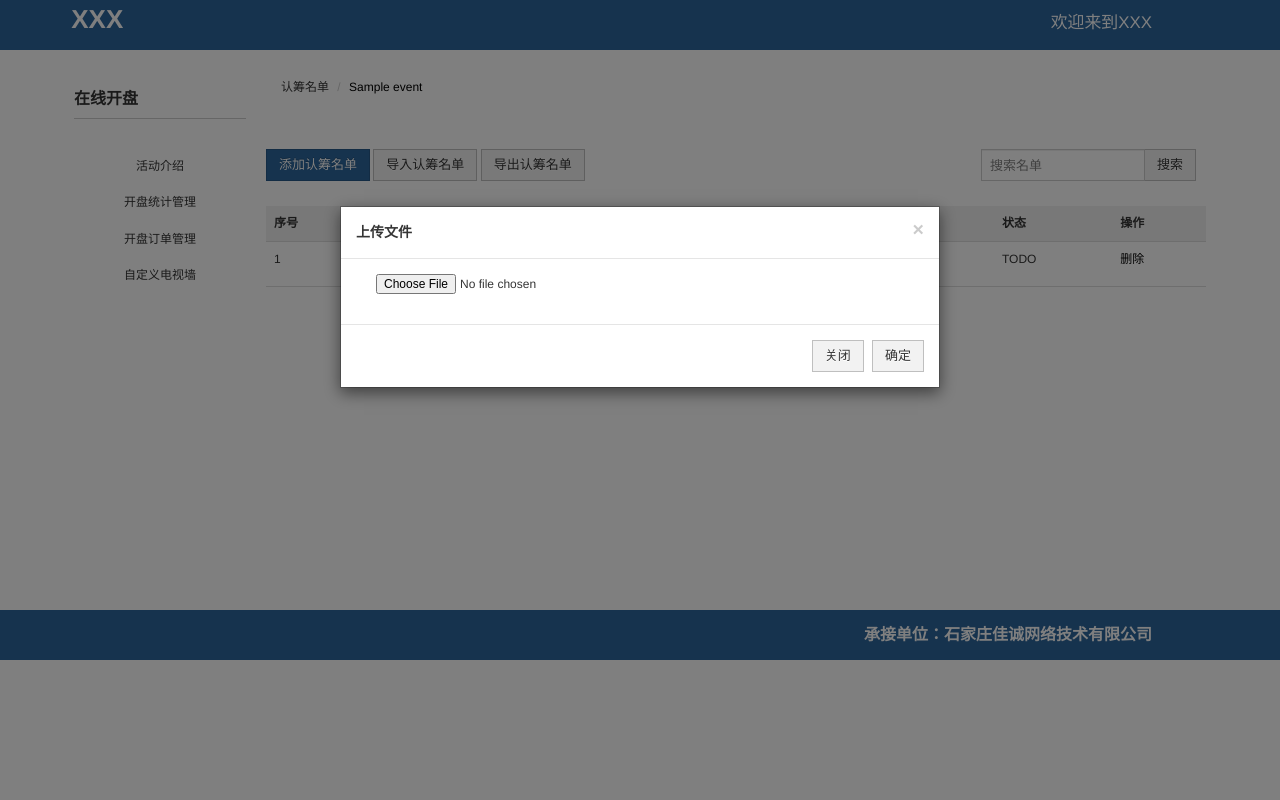
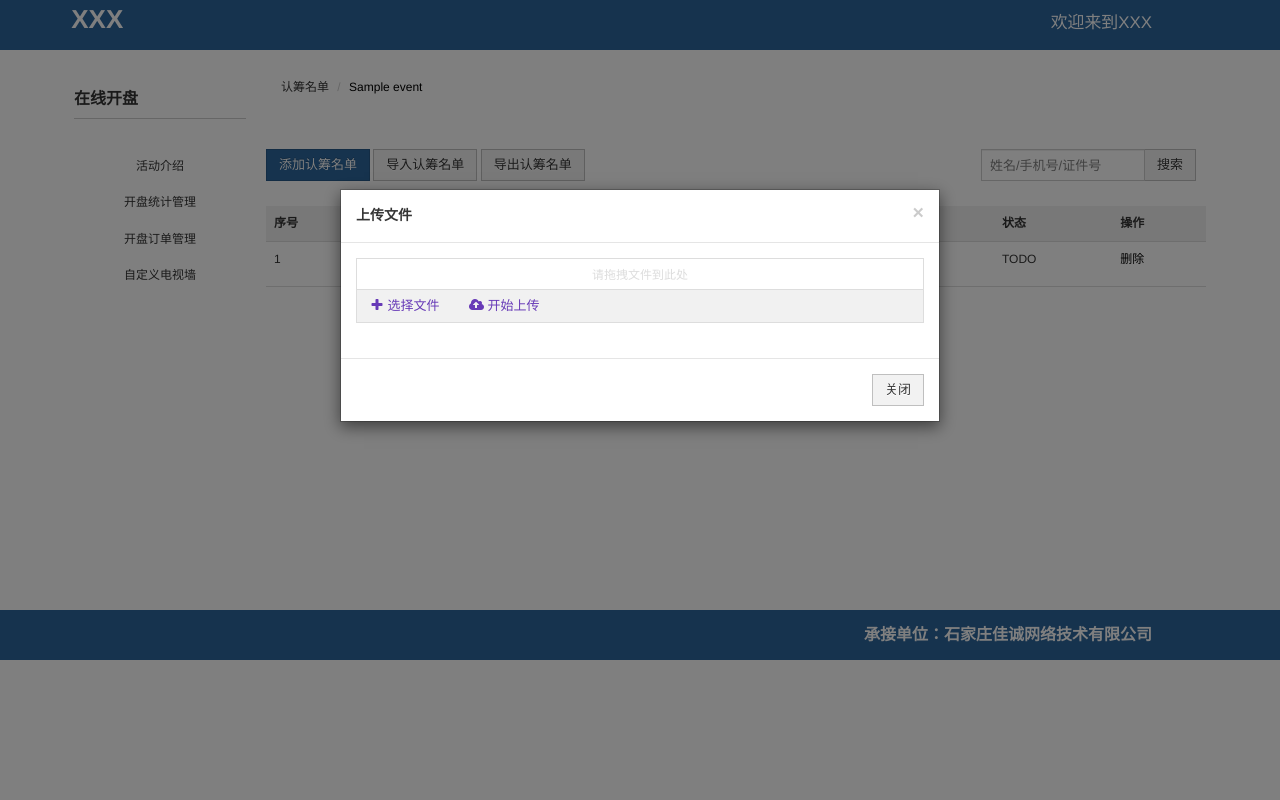
Before and after one commit to superOnes/roomBuy, a Django app: page /event/1/customs/ in a window 1280 px wide, after a click on "导入认筹名单". Run offline with Django 3.2, Linux system fonts and the light colour scheme; tables that the repository leaves empty hold one stand-in row (values such as "Sample post"); some libraries are stand-ins or nearby versions.

Commit message:
搜索功能、导入文件问题、发布上架提示消息修改

```diff
--- a/static/customJS/index.js
+++ b/static/customJS/index.js
@@ -1,48 +1,3 @@
-
-//上传认筹名单文件
-function submitFile(thisID){
-	var files = $("#files")[0].files;
-	var data = new FormData(); //转化为表单格式的数据
-    data.append('filename', files[0]);
-    data.append('id', thisID);
-	$.ajax({
-		type:"POST",
-		url:"/acc/import/",
-		async:true,
-		data:data,
-		cache: false,
-        processData: false,//发送的数据将被转换为对象，false就是不转化，默认为true
-        contentType: false,
-		success:function(){
-			window.location.reload();
-		},
-		error:function(){
-			alert("未知错误")
-		}
-	});
-};
-//导入房价文件
-function roomPriceFile(thisID){
-	var files = $("#priceFile")[0].files;
-	var data = new FormData(); //转化为表单格式的数据
-    data.append('file', files[0]);
-    data.append('id', thisID);
-	$.ajax({
-		type:"POST",
-		url:"/event/importprice/",
-		async:true,
-		data:data,
-		cache: false,
-        processData: false,//发送的数据将被转换为对象，false就是不转化，默认为true
-        contentType: false,
-		success:function(){
-			window.location.reload();
-		},
-		error:function(){
-			alert("未知错误");
-		}
-	});
-};
 
 //清除公测名单
 function deleteOrder(thisID,url){
--- a/static/style/style.css
+++ b/static/style/style.css
@@ -163,8 +163,6 @@ input::-webkit-inner-spin-button{
 .status{
 	width:100%;
 	height:35px;
-	border: 1px solid #D3D3D3;
-	background: #CCCCCC;
 }
 .status>ul{
 	padding: 0;
--- a/templates/customer_list.html
+++ b/templates/customer_list.html
@@ -8,16 +8,46 @@
 </div>
 <div class="row" style="padding:10px">
     <a class="btn btn-primary" data-iframe="{% url 'custom_create' pk=event.id %}" data-toggle=modal>添加认筹名单</a>
-    <button type="button" class="btn btn-default" data-toggle="modal" data-target="#exampleModal" data-whatever="@mdo">导入认筹名单{{ obj.id }}</button>
+    <button type="button" class="btn btn-default" data-toggle="modal" data-target="#exampleModal">导入认筹名单</button>
     <a href="{% url 'customer_export' pk=event.id %}" class="btn btn-default">导出认筹名单</a>
   	<div class="col-lg-3" style="float: right;">
-	    <div class="input-group searchWrap">
-	      <input type="text" class="form-control" placeholder="搜索名单" id="searchInput" onkeypress="onkeypress(event)">
-	      <span class="input-group-btn">
-	        <button class="btn btn-default" type="button" onclick="search()">搜索</button>
-	      </span>
+	    <form class="form-horizontal searchWrap" method="get" action="">
+		    <div class="input-group">
+			  <input type="text" class="form-control" placeholder="姓名/手机号/证件号" id="searchInput" name="value">
+			  <span class="input-group-btn">
+			    <button class="btn btn-default" type="submit">搜索</button>
+			  </span>
+			</div>
+		</form>
+    </div>
+	<!--导入文件模态框-->
+	<div class="modal" id="exampleModal" tabindex="-1" role="dialog">
+	  <div class="modal-dialog" role="document">
+	    <div class="modal-content">
+	      <div class="modal-header">
+	        <button type="button" class="close" data-dismiss="modal" aria-label="Close"><span aria-hidden="true">&times;</span></button>
+	        <h4 class="modal-title">上传文件</h4>
+	      </div>
+	      <div class="modal-body">
+	        <div id='uploaderExample2' class="uploader" data-ride="uploader" data-url="/acc/import/">
+			  <div class="uploader-message text-center">
+			    <div class="content"></div>
+			    <button type="button" class="close">×</button>
+			  </div>
+			  <div class="uploader-files file-list file-list-lg" data-drag-placeholder="请拖拽文件到此处"></div>
+			  <div class="uploader-actions">
+			    <div class="uploader-status pull-right text-muted"></div>
+			    <button type="button" class="btn btn-link uploader-btn-browse"><i class="icon icon-plus"></i> 选择文件</button>
+			    <button type="button" class="btn btn-link uploader-btn-start"><i class="icon icon-cloud-upload"></i> 开始上传</button>
+			  </div>
+			</div>
+	      </div>
+	      <div class="modal-footer">
+	        <button type="button" class="btn btn-default" data-dismiss="modal">关闭</button>
+	      </div>
 	    </div>
-    </div>
+	  </div>
+	</div>
 </div>
 <table class="table datatable">
 	<thead>
@@ -46,35 +76,13 @@
 				<p><a data-toggle="modal" data-target="#deleteModal" data-id="{{obj.id}}" class="delete">删除</a></p>
 			</td>
 		</tr>
-		<!--导入文件模态框-->
-		<div class="modal fade" id="exampleModal" tabindex="-1" role="dialog" aria-labelledby="exampleModalLabel">
+		<!--删除确认框-->
+		<div class="modal fade" id="deleteModal" tabindex="-1" role="dialog">
 		  <div class="modal-dialog" role="document">
 		    <div class="modal-content">
 		      <div class="modal-header">
 		        <button type="button" class="close" data-dismiss="modal" aria-label="Close"><span aria-hidden="true">&times;</span></button>
-		        <h4 class="modal-title" id="exampleModalLabel">上传文件</h4>
-		      </div>
-		      <div class="modal-body">
-		        <form class="form-horizontal">
-		        <div class="form-group">
-		          <input type="file" name="file" id="files"/>
-		        </div>
-		      </form>
-		      </div>
-		      <div class="modal-footer">
-		        <button type="button" class="btn btn-default" data-dismiss="modal">关闭</button>
-		        <button type="button" class="btn btn-default" onclick="submitFile({{ obj.event_id }})">确定</button>
-		      </div>
-		    </div>
-		  </div>
-		</div>
-		<!--删除确认框-->
-		<div class="modal fade" id="deleteModal" tabindex="-1" role="dialog" aria-labelledby="exampleModalLabel">
-		  <div class="modal-dialog" role="document">
-		    <div class="modal-content">
-		      <div class="modal-header">
-		        <button type="button" class="close" data-dismiss="modal" aria-label="Close"><span aria-hidden="true">&times;</span></button>
-		        <h4 class="modal-title" id="exampleModalLabel">提示框</h4>
+		        <h4 class="modal-title">提示框</h4>
 		      </div>
 		      <div class="modal-body">
 		        <form class="form-horizontal">
@@ -94,22 +102,6 @@
 	</tbody>
 </table>
 <script type="text/javascript">
-	//搜索功能函数
-	function search(url){
-		var $value = $("#searchInput").val();
-		$.ajax({
-			type:"get",
-			url:url,
-			async:true,
-			data:{value:$value,},
-			success:function(data){
-				window.location.reload()
-			},
-			error:function(){
-				alert("未知错误！")
-			}
-		});
-	};
 //	删除认筹名单
 	$(".delete").on('click',function(e){
 		var $id = $(e.currentTarget).data("id");
--- a/templates/include/base.html
+++ b/templates/include/base.html
@@ -7,14 +7,16 @@
 		<link rel="stylesheet" type="text/css" href="{{ STATIC_URL }}src/zui/css/zui.css"/>
 		<link rel="stylesheet" type="text/css" href="{{ STATIC_URL }}src/zui/css/zui-theme.css"/>
 		<link href="{{ STATIC_URL }}src/zui/lib/datatable/zui.datatable.min.css" rel="stylesheet">
-		<link href="{{ STATIC_URL }}src/zui/lib/datetimepicker/datetimepicker.min.css" rel="stylesheet">
-		<link rel="stylesheet" type="text/css" href="{{ STATIC_URL }}style/style.css"/>
+		<link href="{{ STATIC_URL }}src/zui/lib/datetimepicker/datetimepicker.min.css" rel="stylesheet"/>
+		<link href="{{ STATIC_URL }}style/style.css" rel="stylesheet" type="text/css"/>
+		<link href="{{ STATIC_URL }}src/zui/lib/uploader/zui.uploader.min.css" rel="stylesheet"/>
 	</head>
 	<script src="{{ STATIC_URL }}src/jquery-3.2.1.min.js" type="text/javascript" charset="utf-8"></script>
 	<script src="{{ STATIC_URL }}src/zui/js/zui.js" type="text/javascript" charset="utf-8"></script>
 	<script src="{{ STATIC_URL }}src/zui/lib/datatable/zui.datatable.min.js"></script>
 	<script src="{{ STATIC_URL }}src/zui/lib/datetimepicker/datetimepicker.min.js"></script>
 	<script src="{{ STATIC_URL }}src/zui/lib/kindeditor/kindeditor.min.js"></script>
+	<script src="{{ STATIC_URL }}src/zui/lib/uploader/zui.uploader.min.js"></script>
 	<script src="{{ STATIC_URL }}customJS/index.js" type="text/javascript" charset="utf-8"></script>
 	{% block js %}{% endblock %}
 	<body>
```
Also changed, not shown: templates/eventdetail_list.html (+35 -25 lines).
